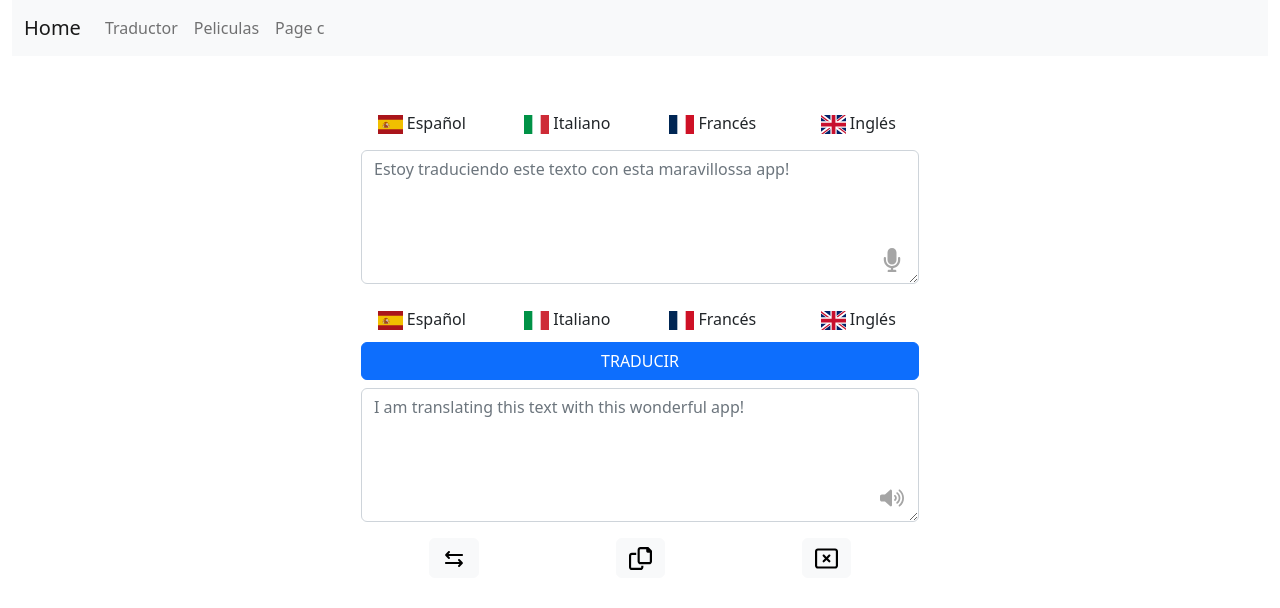
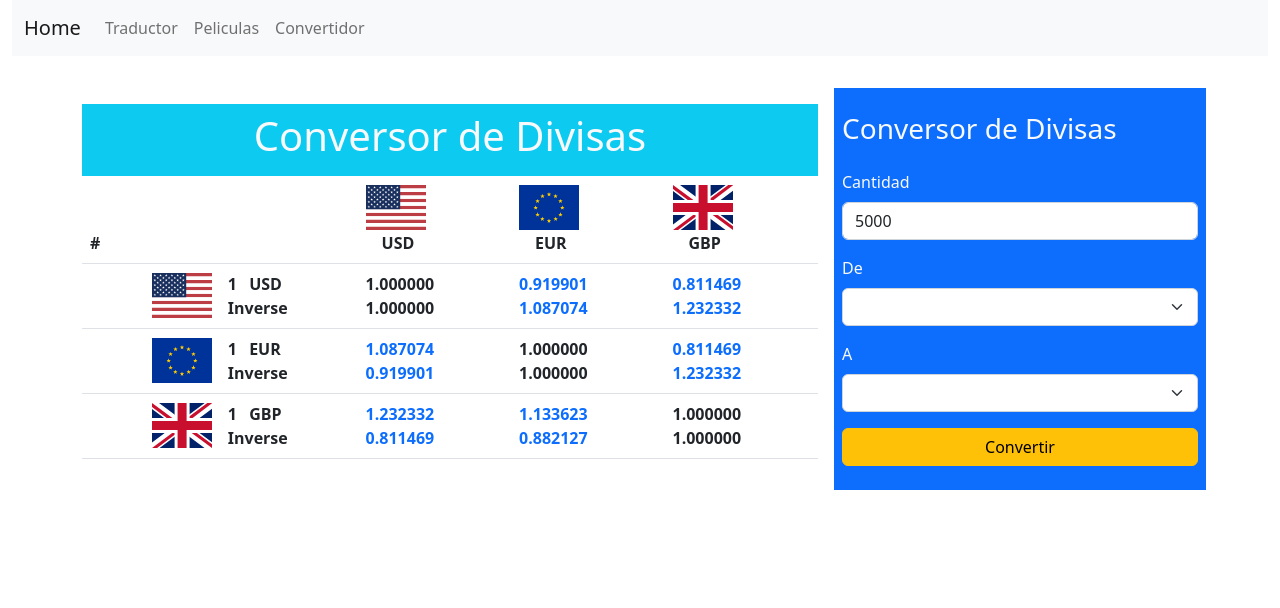
Before and after one commit to matiasard/tp5-WebService-4021, an Angular app: page /convertidor in a window 1280 px wide. Before the commit this address led to /. Shown: the top 608 px of the page. Built offline with nearby package versions, Linux system fonts and the light colour scheme.

Commit message:
created module, service, component y html

```diff
--- a/src/app/app.module.ts
+++ b/src/app/app.module.ts
@@ -8,6 +8,7 @@ import { AppComponent } from './app.component';
 import { SharedModule } from './shared/shared.module';
 import { TraductorModule } from './traductor/traductor.module';
 import { PeliculaModule } from './pelicula/pelicula.module';
+import { DivisasModule } from './divisas/divisas.module';
 // import { MoviesComponent } from './pelicula/pages/movies/movies.component';
 
 @NgModule({
@@ -19,6 +20,7 @@ import { PeliculaModule } from './pelicula/pelicula.module';
     TraductorModule,
     PeliculaModule,
     SharedModule,
+    DivisasModule,
   ],
   providers: [],
   bootstrap: [AppComponent],
--- /dev/null
+++ b/src/app/divisas/pages/conversor-divisas/conversor-divisas.component.html
@@ -0,0 +1,185 @@
+<!-- START CONTENT -->
+<main class="container mt-5">
+
+  <section class="row">
+
+    <!-- START TABLE -->
+    <div class="table-responsive d-none d-md-block col-md-8">
+      <div class="bg-info text-center text-light pt-2 pb-2">
+        <h1>Conversor de Divisas</h1>
+      </div>
+
+      <table class="table">
+        <thead>
+          <tr>
+            <th scope="col">#</th>
+            <th scope="col">
+              <div class="">
+                <img src="./assets/images/svg-country/us.svg" height="47" width="60" alt="US">
+                <span class="d-block ms-3">USD</span>
+              </div>
+            </th>
+            <th scope="col">
+              <div class="">
+                <img src="./assets/images/svg-country/eu.svg" alt="Euro" height="47" width="60" />
+                <span class="d-block ms-3">EUR</span>
+              </div>
+            </th>
+            <th scope="col">
+              <div class="">
+                <img src="./assets/images/svg-country/gb.svg" height="47" width="60" alt="GBP">
+                <span class="d-block ms-3">GBP</span>
+              </div>
+            </th>
+          </tr>
+        </thead>
+        <tbody class="fw-bold">
+          <tr>
+            <th scope="row">
+              <div class="d-flex justify-content-center justify-content-center">
+                <img src="./assets/images/svg-country/us.svg" height="47" width="60" alt="US">
+                <div class="ms-3">
+                  <span><span class="me-2">1</span> USD</span>
+                  <br>
+                  <span>Inverse</span>
+                </div>
+              </div>
+            </th>
+            <td>
+              <span>1.000000</span>
+              <br>
+              <span>1.000000</span>
+            </td>
+
+            <td class="text-primary">
+              <span>0.919901</span>
+              <br>
+              <span>1.087074</span>
+            </td>
+            <td class="text-primary">
+              <span>0.811469</span>
+              <br>
+              <span>1.232332</span>
+            </td>
+          </tr>
+          <tr>
+            <th scope="row">
+              <div class="d-flex justify-content-center">
+                <img src="./assets/images/svg-country/eu.svg" alt="Euro" height="47" width="60" />
+                <div class="ms-3">
+                  <span><span class="me-2">1</span> EUR</span>
+                  <br>
+                  <span>Inverse</span>
+                </div>
+              </div>
+            </th>
+            <td class="text-primary">
+              <span>1.087074</span>
+              <br>
+              <span>0.919901</span>
+            </td>
+
+            <td>
+              <span>1.000000</span>
+              <br>
+              <span>1.000000</span>
+            </td>
+            <td class="text-primary">
+              <span>0.811469</span>
+              <br>
+              <span>1.232332</span>
+            </td>
+          </tr>
+          <tr>
+            <th scope="row">
+              <div class="d-flex justify-content-center">
+                <img src="./assets/images/svg-country/gb.svg" height="47" width="60" alt="GBP">
+                <div class="ms-3">
+                  <span><span class="me-2">1</span> GBP</span>
+                  <br>
+                  <span>Inverse</span>
+                </div>
+              </div>
+            </th>
+            <td class="text-primary">
+              <span>1.232332</span>
+              <br>
+              <span>0.811469</span>
+            </td>
+
+            <td class="text-primary">
+              <span>1.133623</span>
+              <br>
+              <span>0.882127</span>
+            </td>
+            <td>
+              <span>1.000000</span>
+              <br>
+              <span>1.000000</span>
+            </td>
+          </tr>
+        </tbody>
+      </table>
+    </div>
+    <!-- END TABLE -->
+
+    <!-- START FORM -->
+    <div class="col-sm-12 col-md-4">
+
+      <form class="row g-3 py-4 bg-primary text-light" autocomplete="off">
+        <!-- (ngSubmit)="convertirMoneda()" -->
+        <p class="h3 mt-0">Conversor de Divisas</p>
+        <div class="col-md-12">
+          <label for="inputEmail4" class="form-label">Cantidad</label>
+          <input type="number" class="form-control" id="inputEmail4" placeholder="Cantidad"
+            name="valor" [(ngModel)]="valor">
+        </div>
+
+        <div class="col-md-12">
+          <label for="inputState" class="form-label">De</label>
+          <select
+            id="inputState"
+            class="form-select"
+            name="fromType" [(ngModel)]="fromType">
+            <option
+              *ngFor="let c of monedas">
+              {{c}}
+            </option>
+            <!-- <option selected disabled>USD Dólares EEUU</option>
+            <option>EUR</option>
+            <option>GBP</option> -->
+          </select>
+        </div>
+
+        <div class="col-md-12">
+          <label for="inputState" class="form-label">A</label>
+          <select id="inputState" class="form-select"
+            name="toType" [(ngModel)]="toType">
+            <option
+              *ngFor="let c of monedas">
+              {{c}}
+            </option>
+            <!--
+            <option selected disabled>ARS Pesos Argetinos</option>
+            <option>USD</option>
+            <option>EUR</option>
+            <option>GBP</option> -->
+          </select>
+        </div>
+
+        <!-- <div class="col-12">
+          <input type="text" class="form-control" id="">
+        </div> -->
+
+        <div class="col-12">
+          <button type="submit" class="btn btn-warning w-100"
+            (click)="convertirMoneda()">Convertir</button>
+        </div>
+      </form>
+    </div>
+    <!-- END FORM -->
+
+  </section>
+
+</main>
+<!-- END CONTENT -->
--- /dev/null
+++ b/src/app/divisas/pages/conversor-divisas/conversor-divisas.component.ts
@@ -0,0 +1,27 @@
+import { Component, OnInit } from '@angular/core';
+import { ConversorDivisasService } from '../../services/conversor-divisas.service';
+
+@Component({
+  selector: 'app-conversor-divisas',
+  templateUrl: './conversor-divisas.component.html',
+  styleUrls: ['./conversor-divisas.component.css'],
+})
+export class ConversorDivisasComponent implements OnInit {
+  valor: number = 5000;
+  fromType: string = 'ARS';
+  toType: string = 'USD';
+  monedas: string[] = ['asd', 'asdd'];
+
+  constructor(private conversorService: ConversorDivisasService) {}
+
+  ngOnInit(): void {}
+
+  convertirMoneda() {
+    console.log(this.valor, this.fromType, this.toType);
+    // this.conversorService
+    //   .converter(this.valor, this.fromType, this.toType)
+    //   .subscribe((resp) => {
+    //     console.log(resp);
+    //   });
+  }
+}
--- /dev/null
+++ b/src/app/divisas/services/conversor-divisas.service.ts
@@ -0,0 +1,32 @@
+import { HttpClient, HttpHeaders, HttpParams } from '@angular/common/http';
+import { Injectable } from '@angular/core';
+import { Observable } from 'rxjs';
+
+@Injectable({
+  providedIn: 'root',
+})
+export class ConversorDivisasService {
+  private url: string =
+    'https://community-neutrino-currency-conversion.p.rapidapi.com/convert';
+
+  private get getHttpHeaders() {
+    return {
+      headers: new HttpHeaders({
+        'content-type': 'application/x-www-form-urlencoded',
+        'X-RapidAPI-Host':
+          'community-neutrino-currency-conversion.p.rapidapi.com',
+        'X-RapidAPI-Key': '2272da370bmsh959fdd726380f99p1b51d0jsnd82d9badb07c',
+      }),
+    };
+  }
+
+  constructor(private http: HttpClient) {}
+
+  converter(valor: number, fromType: string, toType: string): Observable<any> {
+    const params = new HttpParams()
+      .set('from-value', `${valor}`)
+      .set('from-type', `${fromType}`)
+      .set('to-type', `${toType}`);
+    return this.http.post(this.url, params, this.getHttpHeaders);
+  }
+}
--- a/src/app/shared/header/header.component.html
+++ b/src/app/shared/header/header.component.html
@@ -15,7 +15,7 @@
           <a class="nav-link" routerLink="peliculas">Peliculas</a>
         </li>
         <li class="nav-item">
-          <a class="nav-link" routerLink="traductor">Page c</a>
+          <a class="nav-link" routerLink="convertidor">Convertidor</a>
         </li>
         <!-- <li class="nav-item dropdown">
               <a class="nav-link dropdown-toggle" href="#" id="navbarDropdownMenuLink" role="button"
```
Also changed, not shown: src/app/app-routing.module.ts (+5 -4 lines), src/app/divisas/divisas.module.ts (added, +12 -0 lines), src/app/divisas/pages/conversor-divisas/conversor-divisas.component.css (added), 1 other file (tests, documents, lock files or other folders).
